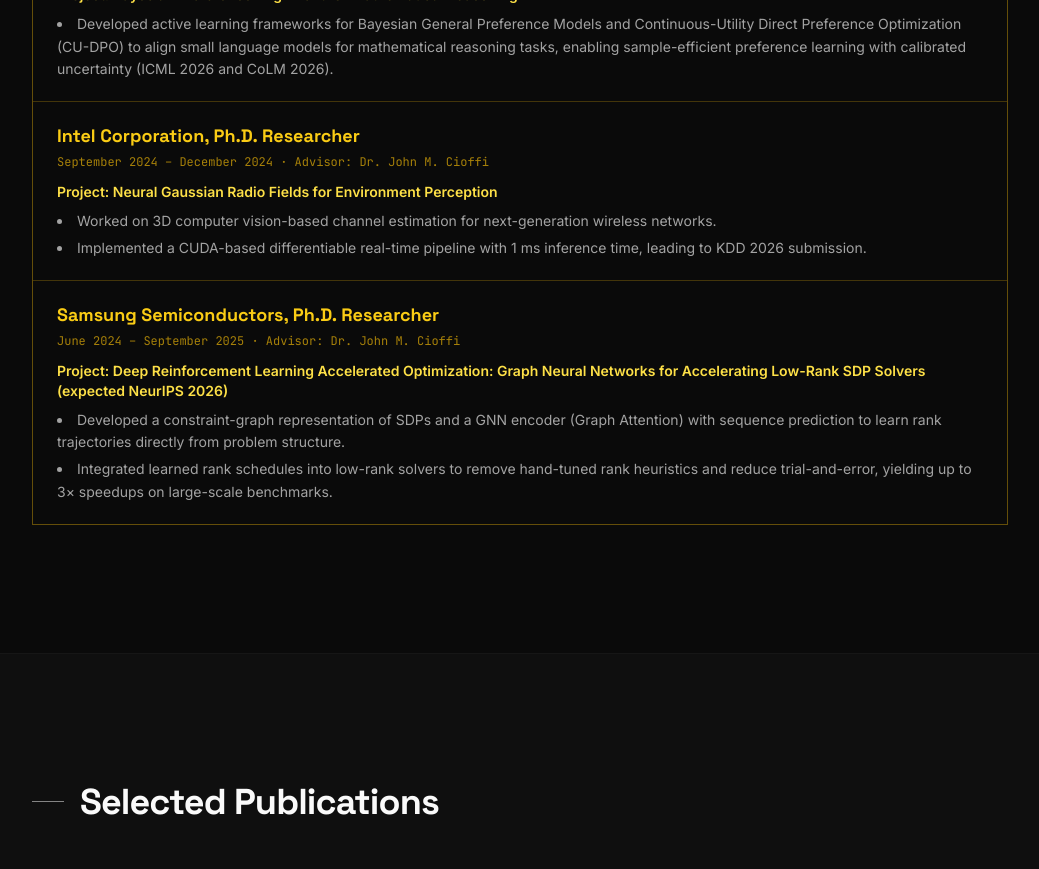
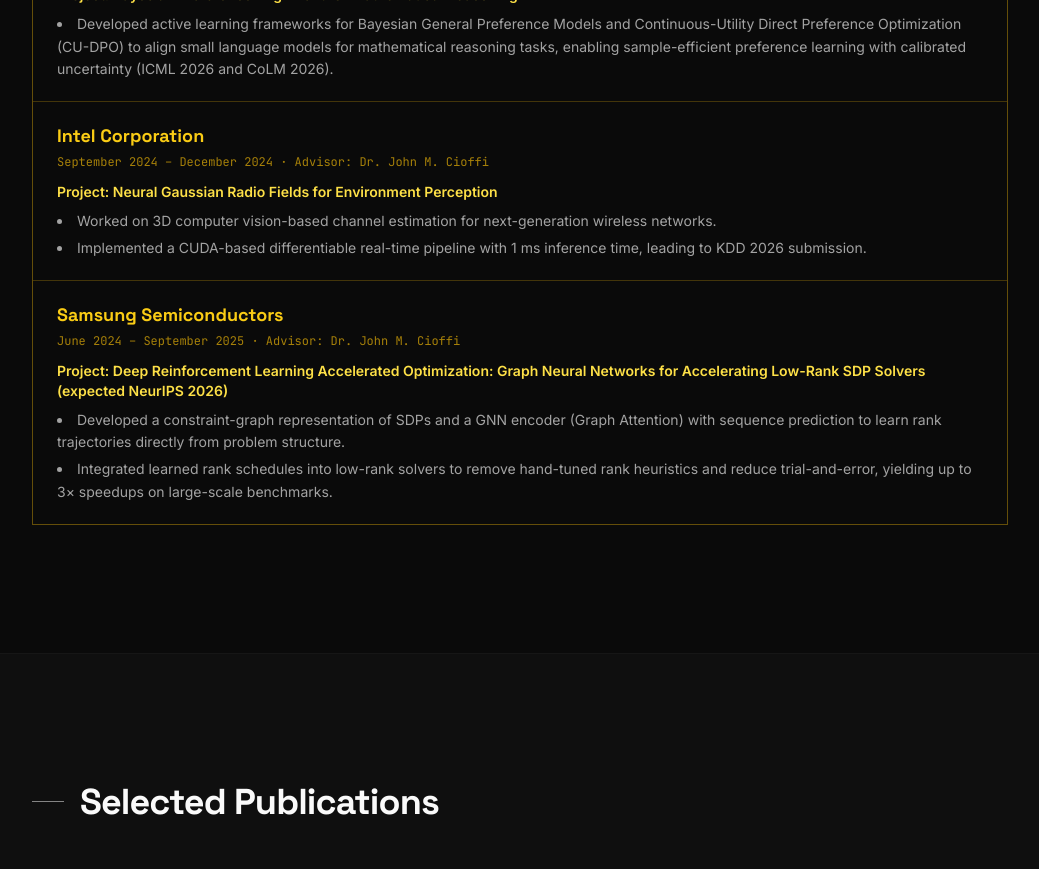
Before and after one commit to ahmd-mohsin/ahmd-mohsin.github.io, a Next.js app: page / in a window 1280 px wide. Shown: the part 2620-3489 px from the top of the page, without its empty margins (120-1159 px from the left). Built offline with nearby package versions, Linux system fonts and the light colour scheme.

Commit message:
[major] Made major changes

```diff
--- a/src/components/ExperienceSection.tsx
+++ b/src/components/ExperienceSection.tsx
@@ -28,7 +28,7 @@
     ],
   },
   {
-    org: "Intel Corporation, Ph.D. Researcher",
+    org: "Intel Corporation",
     dateRange: "September 2024 – December 2024",
     advisor: "Dr. John M. Cioffi",
     projects: [
@@ -42,7 +42,7 @@
     ],
   },
   {
-    org: "Samsung Semiconductors, Ph.D. Researcher",
+    org: "Samsung Semiconductors",
     dateRange: "June 2024 – September 2025",
     advisor: "Dr. John M. Cioffi",
     projects: [
```
